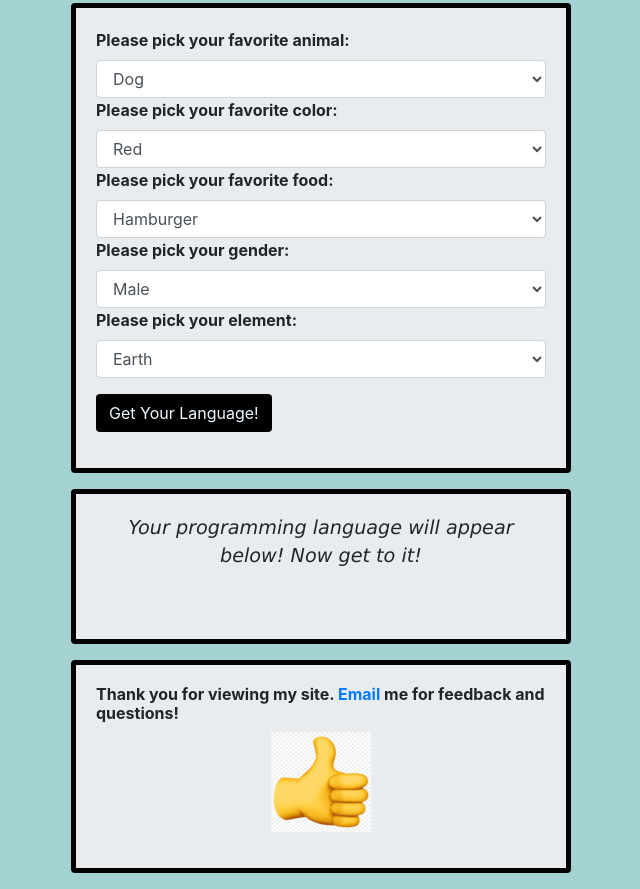
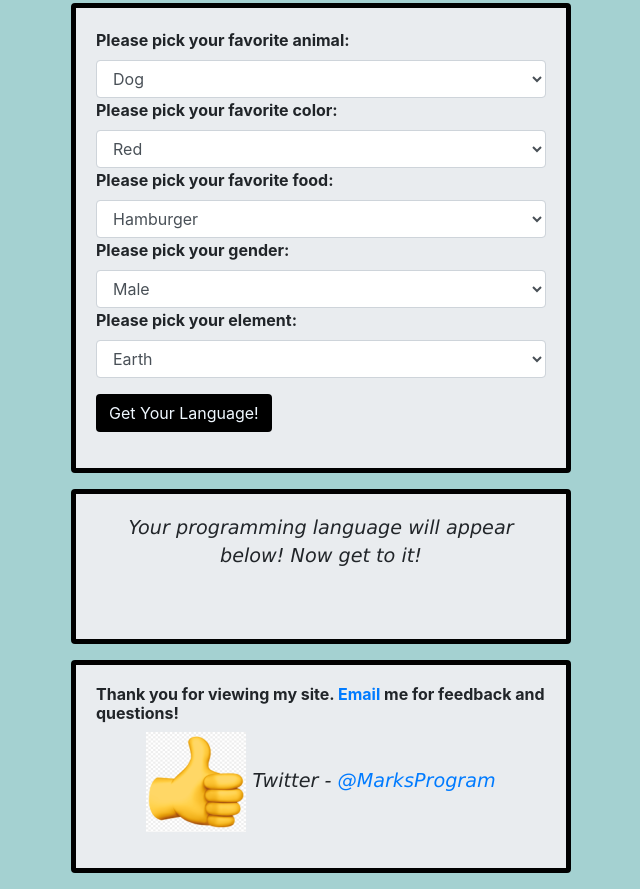
Before and after one commit to amarkmcconn/Week_2_Project, a website: page index.html in a window 1280 px wide. Shown: the part 900-1789 px from the top of the page, without its empty margins (319-959 px from the left). Drawn offline with Linux system fonts and the light colour scheme.

Commit message:
setup columns and delete.

```diff
--- a/index.html
+++ b/index.html
@@ -84,7 +84,7 @@
     </div>
     <div class="card" style="width: 500px;">
       <h6><strong>Thank you for viewing my site. <a href="amark.mcconnell@gmail.com">Email</a> me for feedback and questions!</strong> </h6>
-      <p class="para"><img class="image2" src="images/thumb-100x100.png" alt="image of thumbs up"></p>
+      <p class="para"><img class="image2" src="images/thumb-100x100.png" alt="image of thumbs up"> Twitter - <a href="https://twitter.com/MarksProgram">@MarksProgram</a></p>
     </div>
   </div>
 </body>
```
